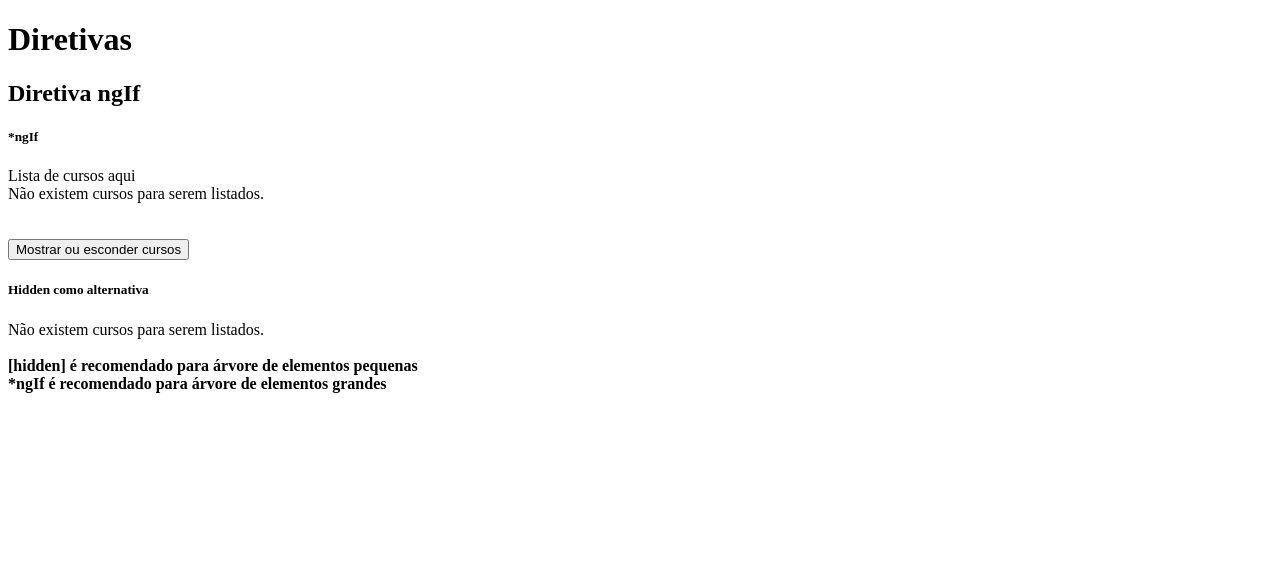
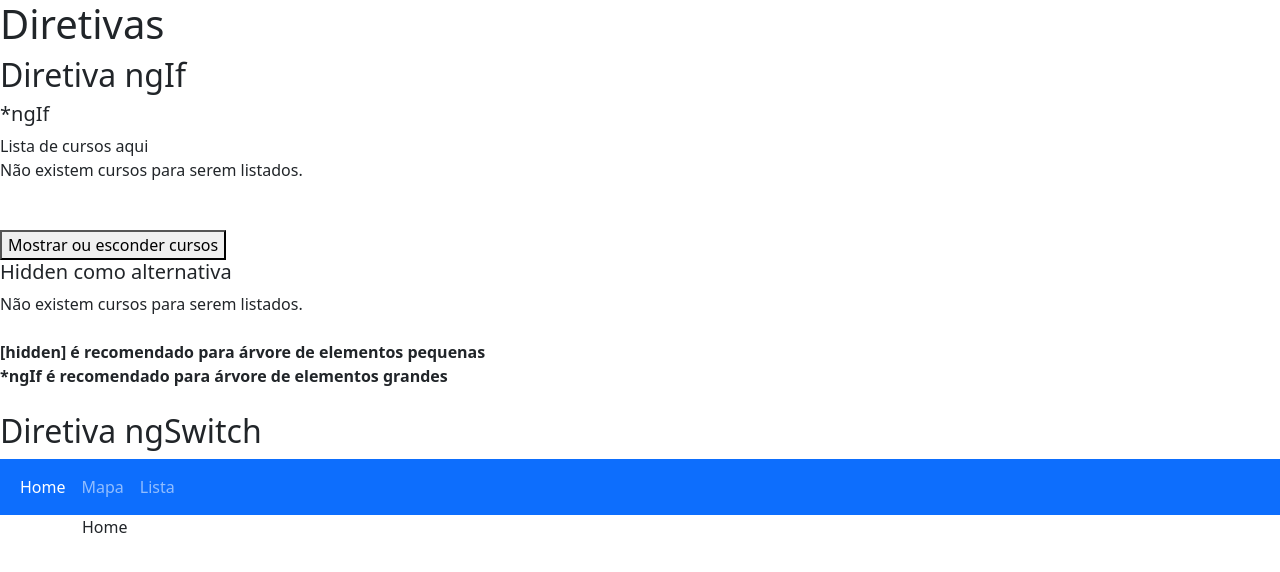
Before and after one commit to AndersonSilva94/estudos-angular-framework, an Angular app in the folder modulo-4-diretivas/diretivas/: page / in a window 1280 px wide. Shown: the top 572 px of the page. Built offline with nearby package versions, Linux system fonts and the light colour scheme.

Commit message:
feat: :rocket: Diretiva [ngSwitch], *ngSwitchCase, *ngSwitchDefault

```diff
--- a/modulo-4-diretivas/diretivas/package.json
+++ b/modulo-4-diretivas/diretivas/package.json
@@ -18,6 +18,7 @@
     "@angular/platform-browser": "~13.3.0",
     "@angular/platform-browser-dynamic": "~13.3.0",
     "@angular/router": "~13.3.0",
+    "bootstrap": "^5.1.3",
     "rxjs": "~7.5.0",
     "tslib": "^2.3.0",
     "zone.js": "~0.11.4"
--- a/modulo-4-diretivas/diretivas/src/app/app.component.html
+++ b/modulo-4-diretivas/diretivas/src/app/app.component.html
@@ -7,3 +7,10 @@
     <diretiva-ngif></diretiva-ngif>
   </article>
 </section>
+<br>
+<section>
+  <article>
+    <h2>Diretiva ngSwitch</h2>
+    <diretiva-ngswitch></diretiva-ngswitch>
+  </article>
+</section>
--- a/modulo-4-diretivas/diretivas/src/app/app.module.ts
+++ b/modulo-4-diretivas/diretivas/src/app/app.module.ts
@@ -4,11 +4,13 @@ import { BrowserModule } from '@angular/platform-browser';
 import { AppRoutingModule } from './app-routing.module';
 import { AppComponent } from './app.component';
 import { DiretivaNgifComponent } from './diretiva-ngif/diretiva-ngif.component';
+import { DiretivaNgswitchComponent } from './diretiva-ngswitch/diretiva-ngswitch.component';
 
 @NgModule({
   declarations: [
     AppComponent,
-    DiretivaNgifComponent
+    DiretivaNgifComponent,
+    DiretivaNgswitchComponent
   ],
   imports: [
     BrowserModule,
--- /dev/null
+++ b/modulo-4-diretivas/diretivas/src/app/diretiva-ngswitch/diretiva-ngswitch.component.html
@@ -0,0 +1,20 @@
+<nav class="navbar navbar-expand-lg navbar-dark bg-primary">
+  <div class="container-fluid">
+    <button class="navbar-toggler" type="button" data-bs-toggle="collapse" data-bs-target="#navbarNavAltMarkup" aria-controls="navbarNavAltMarkup" aria-expanded="false" aria-label="Toggle navigation">
+      <span class="navbar-toggler-icon"></span>
+    </button>
+    <div class="collapse navbar-collapse" id="navbarNavAltMarkup">
+      <div class="navbar-nav">
+        <a class="nav-link" [class.active]="aba == 'home'" (click)="aba = 'home'">Home</a>
+        <a class="nav-link" [class.active]="aba == 'mapa'" (click)="aba = 'mapa'">Mapa</a>
+        <a class="nav-link" [class.active]="aba == 'lista'" (click)="aba = 'lista'">Lista</a>
+      </div>
+    </div>
+  </div>
+</nav>
+
+<div class="container" [ngSwitch]="aba">
+  <p *ngSwitchCase="'mapa'">Modo Mapa Ativado</p>
+  <p *ngSwitchCase="'lista'">Modo Lista Ativado</p>
+  <p *ngSwitchDefault>Home</p>
+</div>
--- /dev/null
+++ b/modulo-4-diretivas/diretivas/src/app/diretiva-ngswitch/diretiva-ngswitch.component.ts
@@ -0,0 +1,17 @@
+import { Component, OnInit } from '@angular/core';
+
+@Component({
+  selector: 'diretiva-ngswitch',
+  templateUrl: './diretiva-ngswitch.component.html',
+  styleUrls: ['./diretiva-ngswitch.component.css']
+})
+export class DiretivaNgswitchComponent implements OnInit {
+
+  aba: string = 'home';
+
+  constructor() { }
+
+  ngOnInit(): void {
+  }
+
+}
--- a/modulo-4-diretivas/diretivas/src/index.html
+++ b/modulo-4-diretivas/diretivas/src/index.html
@@ -9,5 +9,7 @@
 </head>
 <body>
   <app-root></app-root>
+  <script src="https://cdn.jsdelivr.net/npm/@popperjs/core@2.11.5/dist/umd/popper.min.js" integrity="sha384-Xe+8cL9oJa6tN/veChSP7q+mnSPaj5Bcu9mPX5F5xIGE0DVittaqT5lorf0EI7Vk" crossorigin="anonymous"></script>
+<script src="https://cdn.jsdelivr.net/npm/bootstrap@5.2.0-beta1/dist/js/bootstrap.min.js" integrity="sha384-kjU+l4N0Yf4ZOJErLsIcvOU2qSb74wXpOhqTvwVx3OElZRweTnQ6d31fXEoRD1Jy" crossorigin="anonymous"></script>
 </body>
 </html>
--- a/modulo-4-diretivas/diretivas/src/styles.css
+++ b/modulo-4-diretivas/diretivas/src/styles.css
@@ -1 +1,2 @@
 /* You can add global styles to this file, and also import other style files */
+@import '~bootstrap/dist/css/bootstrap.min.css';
```
Also changed, not shown: modulo-4-diretivas/diretivas/src/app/diretiva-ngswitch/diretiva-ngswitch.component.css (added), 2 other files (tests, documents, lock files or other folders).
